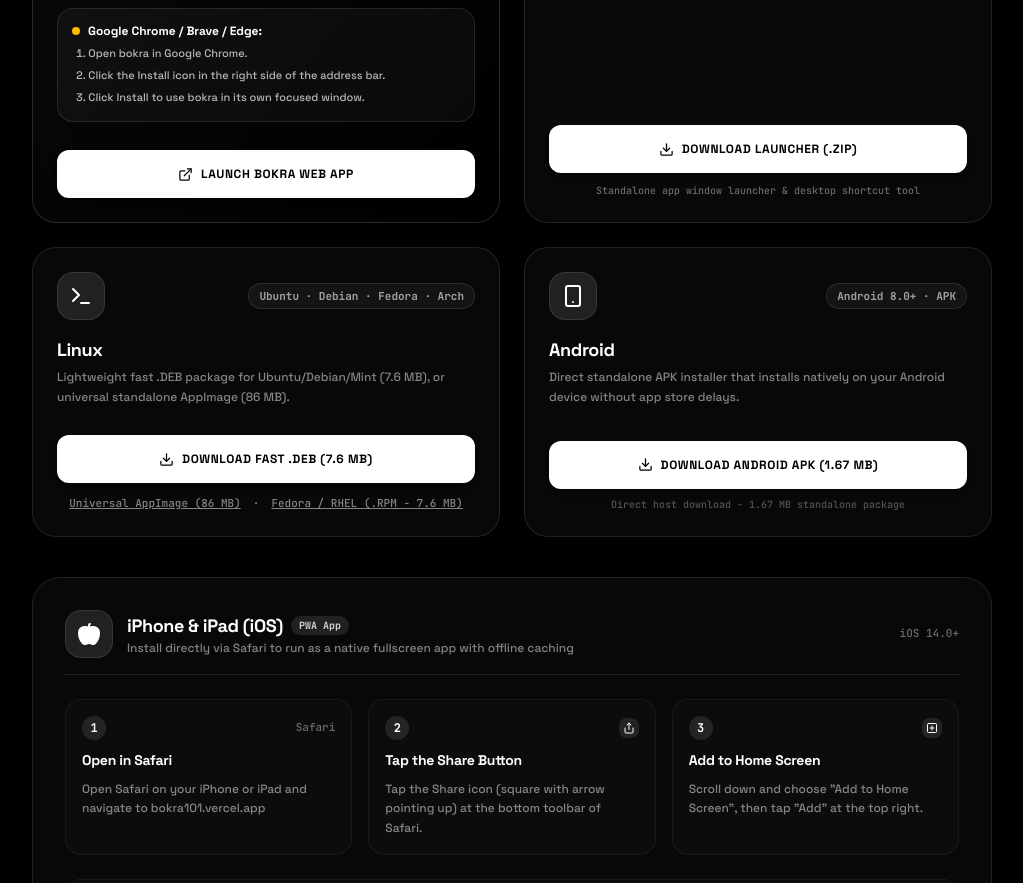
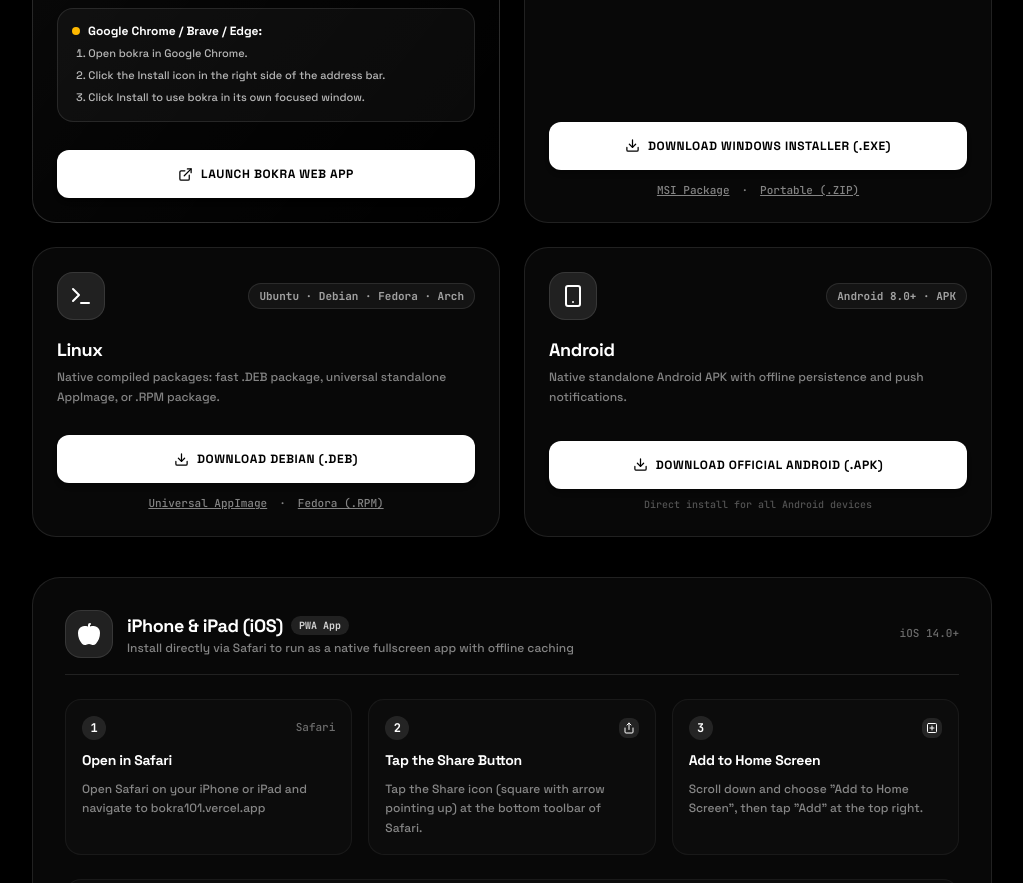
Before and after one commit to o3yin3yin-create/trackert-v2-, a Next.js app: page /download in a window 1280 px wide. Shown: the part 660-1543 px from the top of the page, without its empty margins (128-1151 px from the left). Built offline with nearby package versions, Linux system fonts and the light colour scheme; no server answers.

Commit message:
feat: update download page with real release v0.1.3 packages across all platforms (Windows EXE/MSI, Android APK, Linux DEB/AppImage/RPM)

```diff
--- a/app/download/page.jsx
+++ b/app/download/page.jsx
@@ -10,6 +10,17 @@ import {
 
 export default function DownloadPage() {
   const [lang, setLang] = useState('en');
+  const [versionData, setVersionData] = useState({
+    version: '0.1.3',
+    releaseUrl: 'https://github.com/o3yin3yin-create/trackert-v2-/releases/tag/v0.1.3',
+    winExeUrl: 'https://github.com/o3yin3yin-create/trackert-v2-/releases/download/v0.1.3/bokra_0.1.3_x64-setup.exe',
+    winMsiUrl: 'https://github.com/o3yin3yin-create/trackert-v2-/releases/download/v0.1.3/bokra_0.1.3_x64_en-US.msi',
+    winZipUrl: '/bokra-windows.zip',
+    androidApkUrl: 'https://github.com/o3yin3yin-create/trackert-v2-/releases/download/v0.1.3/app-debug.apk',
+    linuxDebUrl: 'https://github.com/o3yin3yin-create/trackert-v2-/releases/download/v0.1.3/bokra_0.1.3_amd64.deb',
+    linuxAppImageUrl: 'https://github.com/o3yin3yin-create/trackert-v2-/releases/download/v0.1.3/bokra_0.1.3_amd64.AppImage',
+    linuxRpmUrl: 'https://github.com/o3yin3yin-create/trackert-v2-/releases/download/v0.1.3/bokra-0.1.3-1.x86_64.rpm',
+  });
 
   useEffect(() => {
     if (typeof window !== 'undefined') {
@@ -20,6 +31,28 @@ export default function DownloadPage() {
     }
   }, []);
 
+  useEffect(() => {
+    fetch('/api/version')
+      .then(res => res.ok ? res.json() : null)
+      .then(data => {
+        if (data?.version) {
+          const v = data.version;
+          setVersionData({
+            version: v,
+            releaseUrl: `https://github.com/o3yin3yin-create/trackert-v2-/releases/tag/v${v}`,
+            winExeUrl: `https://github.com/o3yin3yin-create/trackert-v2-/releases/download/v${v}/bokra_${v}_x64-setup.exe`,
+            winMsiUrl: `https://github.com/o3yin3yin-create/trackert-v2-/releases/download/v${v}/bokra_${v}_x64_en-US.msi`,
+            winZipUrl: data.downloads?.windows || '/bokra-windows.zip',
+            androidApkUrl: data.downloads?.android || `https://github.com/o3yin3yin-create/trackert-v2-/releases/download/v${v}/app-debug.apk`,
+            linuxDebUrl: data.downloads?.linuxDeb || `https://github.com/o3yin3yin-create/trackert-v2-/releases/download/v${v}/bokra_${v}_amd64.deb`,
+            linuxAppImageUrl: data.downloads?.linuxAppImage || `https://github.com/o3yin3yin-create/trackert-v2-/releases/download/v${v}/bokra_${v}_amd64.AppImage`,
+            linuxRpmUrl: data.downloads?.linuxRpm || `https://github.com/o3yin3yin-create/trackert-v2-/releases/download/v${v}/bokra-${v}-1.x86_64.rpm`,
+          });
+        }
+      })
+      .catch(() => {});
+  }, []);
+
   const handleLangChange = (newLang) => {
     setLang(newLang);
     if (typeof window !== 'undefined') {
@@ -28,15 +61,6 @@ export default function DownloadPage() {
   };
 
   const isAr = lang === 'ar';
-
-  const GITHUB_RELEASES_URL = "https://github.com/o3yin3yin-create/trackert-v2-/releases/tag/v0.1.0";
-  const MAC_ARM_DMG_URL = "https://github.com/o3yin3yin-create/trackert-v2-/releases/download/v0.1.0/bokra_0.1.0_aarch64.dmg";
-  const MAC_INTEL_DMG_URL = "https://github.com/o3yin3yin-create/trackert-v2-/releases/download/v0.1.0/bokra_0.1.0_x64.dmg";
-  const WIN_ZIP_URL = "/bokra-windows.zip";
-  const LINUX_DEB_URL = "https://github.com/o3yin3yin-create/trackert-v2-/releases/download/v0.1.0/bokra_0.1.0_amd64.deb";
-  const LINUX_APPIMAGE_URL = "https://github.com/o3yin3yin-create/trackert-v2-/releases/download/v0.1.0/bokra_0.1.0_amd64.AppImage";
-  const LINUX_RPM_URL = "https://github.com/o3yin3yin-create/trackert-v2-/releases/download/v0.1.0/bokra-0.1.0-1.x86_64.rpm";
-  const ANDROID_APK_URL = "/bokra.apk";
 
   return (
     <div
@@ -101,9 +125,9 @@ export default function DownloadPage() {
 
         {/* Hero Banner */}
         <div className="flex flex-col items-center text-center gap-3 pt-2">
-          <div className="inline-flex items-center gap-2 px-3 py-1 rounded-full bg-white/5 border border-white/10 text-xs font-mono font-bold text-white/70">
+          <div className="inline-flex items-center gap-2 px-3.5 py-1 rounded-full bg-white/5 border border-white/10 text-xs font-mono font-bold text-white/80">
             <span className="w-2 h-2 rounded-full bg-emerald-400 animate-pulse" />
-            <span>{isAr ? 'الإصدار الحالي v0.1.0' : 'Latest Release v0.1.0'}</span>
+            <span>{isAr ? `الإصدار الرسمي v${versionData.version}` : `Official Release v${versionData.version}`}</span>
           </div>
 
           <h2 className="text-2xl sm:text-4xl font-black tracking-tight text-white max-w-2xl leading-tight">
@@ -114,7 +138,7 @@ export default function DownloadPage() {
 
           <p className="text-xs sm:text-sm text-white/50 max-w-xl leading-relaxed">
             {isAr
-              ? 'حمّل النسخة المخصصة لجهازك واستمتع بتجربة سريعة تعمل بدون إنترنت، بمؤقتات تركيز هادئة ومزامنة فورية لعاداتك.'
+              ? 'حمّل النسخة المخصصة لنظامك أو ثبته كتطبيق ويب مستقل مع حفظ محلي كامل بدون إنترنت ومزامنة فورية لعاداتك.'
               : 'Download the dedicated companion app for desktop and mobile with full offline persistence, ambient focus timers, and real-time habit sync.'}
           </p>
         </div>
@@ -212,25 +236,39 @@ export default function DownloadPage() {
                 </h3>
                 <p className="text-xs text-white/50 leading-relaxed">
                   {isAr
-                    ? 'حزمة اختصار سطح المكتب ومشغل نافذة الويب المستقلة (PWA Launcher) مع أيقونة bokra وحفظ البيانات محليا.'
-                    : 'Lightweight desktop shortcut installer & standalone app window launcher for Windows.'}
+                    ? 'برنامج تثبيت رسمي (.exe) أو حزمة MSI أو المشغل الخفيف المحمول (.zip).'
+                    : 'Official native installer (.exe), enterprise MSI package, or lightweight portable launcher (.zip).'}
                 </p>
               </div>
             </div>
 
             <div className="flex flex-col gap-2 pt-2">
               <a
-                href={WIN_ZIP_URL}
-                download="bokra-windows.zip"
+                href={versionData.winExeUrl}
+                target="_blank"
+                rel="noopener noreferrer"
                 className="w-full h-12 rounded-xl bg-white text-black font-bold text-xs uppercase tracking-wider flex items-center justify-center gap-2 hover:bg-white/90 active:scale-[0.98] transition-all shadow-md cursor-pointer"
               >
                 <Download size={15} />
-                <span>{isAr ? 'تحميل حزمة المشغل (.ZIP خفيف)' : 'Download Launcher (.ZIP)'}</span>
+                <span>{isAr ? `تحميل مثبت ويندوز الرسمي (.EXE)` : `Download Windows Installer (.EXE)`}</span>
               </a>
-              <div className="flex items-center justify-center gap-1.5 pt-0.5">
-                <span className="text-[10px] text-center text-white/40 font-mono">
-                  {isAr ? 'مشغل نافذة مستقلة وأداة تثبيت اختصار سطح المكتب' : 'Standalone app window launcher & desktop shortcut tool'}
-                </span>
+              <div className="flex items-center justify-center gap-3 pt-1 text-[11px] font-mono text-white/50">
+                <a
+                  href={versionData.winMsiUrl}
+                  target="_blank"
+                  rel="noopener noreferrer"
+                  className="hover:text-white underline transition-colors"
+                >
+                  {isAr ? 'حزمة MSI' : 'MSI Package'}
+                </a>
+                <span>·</span>
+                <a
+                  href={versionData.winZipUrl}
+                  download="bokra-windows.zip"
+                  className="hover:text-white underline transition-colors"
+                >
+                  {isAr ? 'مشغل محمول (.ZIP)' : 'Portable (.ZIP)'}
+                </a>
               </div>
             </div>
           </div>
@@ -253,39 +291,39 @@ export default function DownloadPage() {
                 </h3>
                 <p className="text-xs text-white/50 leading-relaxed">
                   {isAr
-                    ? 'حزمة .DEB سريعة وخفيفة لأوبونتو وديبيان ومينت (7.6 MB)، أو ملف AppImage الشامل لجميع التوزيعات (86 MB).'
-                    : 'Lightweight fast .DEB package for Ubuntu/Debian/Mint (7.6 MB), or universal standalone AppImage (86 MB).'}
+                    ? 'حزم أصلية مجمعة رسمياً: حزمة .DEB السريعة، أو ملف AppImage الشامل، أو حزمة .RPM.'
+                    : 'Native compiled packages: fast .DEB package, universal standalone AppImage, or .RPM package.'}
                 </p>
               </div>
             </div>
 
             <div className="flex flex-col gap-2 pt-2">
               <a
-                href={LINUX_DEB_URL}
+                href={versionData.linuxDebUrl}
                 target="_blank"
                 rel="noopener noreferrer"
                 className="w-full h-12 rounded-xl bg-white text-black font-bold text-xs uppercase tracking-wider flex items-center justify-center gap-2 hover:bg-white/90 active:scale-[0.98] transition-all shadow-md cursor-pointer"
               >
                 <Download size={15} />
-                <span>{isAr ? 'تحميل حزمة دبيان السريعة (.DEB - 7.6 MB)' : 'Download Fast .DEB (7.6 MB)'}</span>
+                <span>{isAr ? 'تحميل حزمة دبيان (.DEB)' : 'Download Debian (.DEB)'}</span>
               </a>
               <div className="flex items-center justify-center gap-3 pt-1 text-[11px] font-mono text-white/50">
                 <a
-                  href={LINUX_APPIMAGE_URL}
+                  href={versionData.linuxAppImageUrl}
                   target="_blank"
                   rel="noopener noreferrer"
                   className="hover:text-white underline transition-colors"
                 >
-                  {isAr ? 'AppImage شامل (86 MB)' : 'Universal AppImage (86 MB)'}
+                  {isAr ? 'AppImage شامل' : 'Universal AppImage'}
                 </a>
                 <span>·</span>
                 <a
-                  href={LINUX_RPM_URL}
+                  href={versionData.linuxRpmUrl}
                   target="_blank"
                   rel="noopener noreferrer"
                   className="hover:text-white underline transition-colors"
                 >
-                  {isAr ? 'Fedora / RHEL (.RPM - 7.6 MB)' : 'Fedora / RHEL (.RPM - 7.6 MB)'}
+                  {isAr ? 'حزمة Fedora (.RPM)' : 'Fedora (.RPM)'}
                 </a>
               </div>
             </div>
@@ -309,23 +347,23 @@ export default function DownloadPage() {
                 </h3>
                 <p className="text-xs text-white/50 leading-relaxed">
                   {isAr
-                    ? 'ملف APK مباشر يتم تحميله وتثبيته فوراً على هاتفك بدون أي متجر.'
-                    : 'Direct standalone APK installer that installs natively on your Android device without app store delays.'}
+                    ? 'تطبيق أندرويد الأصلي بصيغة APK مع إشعارات محلية تعمل بدون إنترنت وبدون متجر.'
+                    : 'Native standalone Android APK with offline persistence and push notifications.'}
                 </p>
               </div>
             </div>
 
             <div className="flex flex-col gap-2 pt-2">
               <a
-                href={ANDROID_APK_URL}
-                download="bokra.apk"
+                href={versionData.androidApkUrl}
+                download="app-debug.apk"
                 className="w-full h-12 rounded-xl bg-white text-black font-bold text-xs uppercase tracking-wider flex items-center justify-center gap-2 hover:bg-white/90 active:scale-[0.98] transition-all shadow-md cursor-pointer"
               >
                 <Download size={15} />
-                <span>{isAr ? 'تحميل ملف APK المباشر (1.67 MB)' : 'Download Android APK (1.67 MB)'}</span>
+                <span>{isAr ? 'تحميل تطبيق أندرويد الرسمي (.APK)' : 'Download Official Android (.APK)'}</span>
               </a>
               <span className="text-[10px] text-center text-white/30 font-mono">
-                {isAr ? 'تحميل فوري مباشر - تثبيت محلي بدون متجر' : 'Direct host download - 1.67 MB standalone package'}
+                {isAr ? 'تثبيت فوري مباشر لجميع هواتف أندرويد' : 'Direct install for all Android devices'}
               </span>
             </div>
           </div>
@@ -454,7 +492,7 @@ export default function DownloadPage() {
 
           {/* GitHub Releases Link */}
           <a
-            href={GITHUB_RELEASES_URL}
+            href={versionData.releaseUrl}
             target="_blank"
             rel="noopener noreferrer"
             className="flex items-center gap-1.5 text-white/40 hover:text-white transition-colors font-mono"
```
